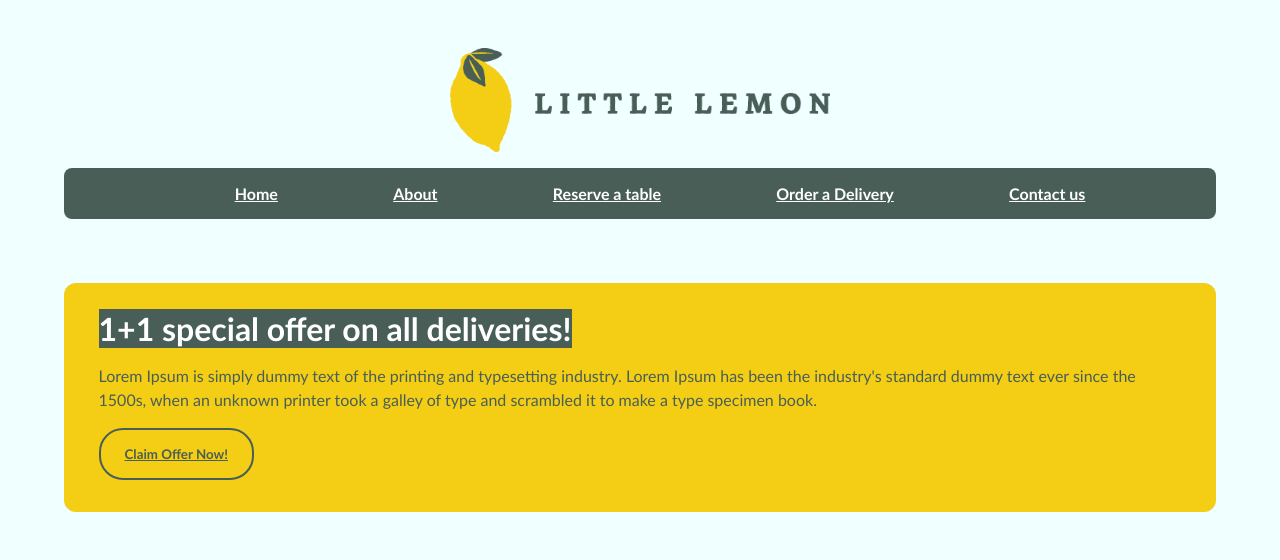
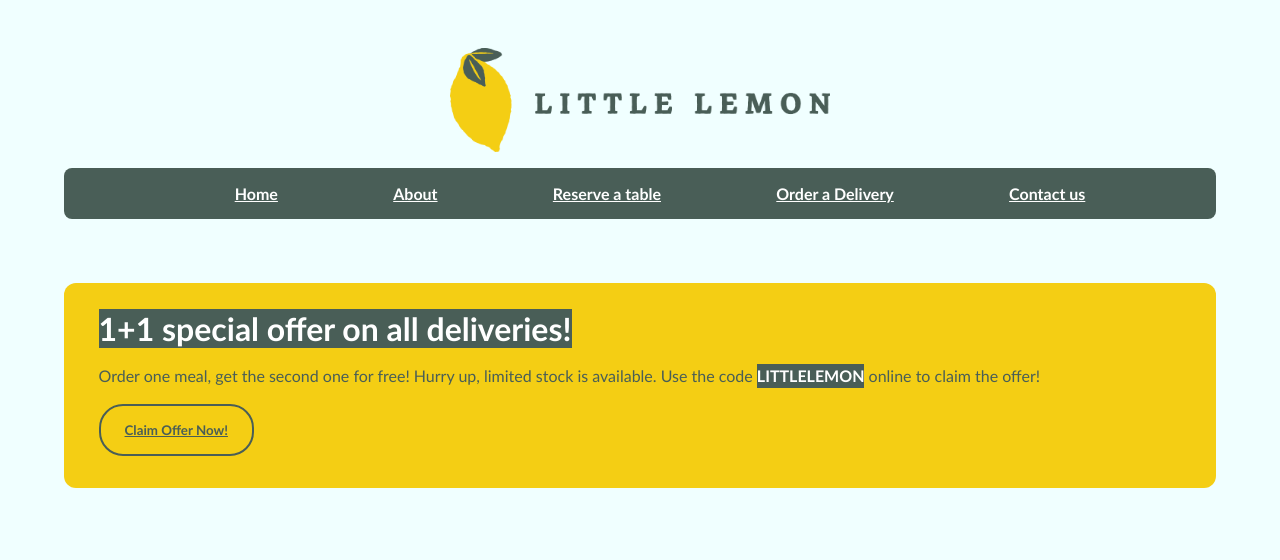
Before and after one commit to edenmeiman/LittleLemon, a plain HTML site: page index.html in a window 1280 px wide. Shown: the top 560 px of the page. Drawn offline with Linux system fonts and the light colour scheme.

Commit message:
adding promo

```diff
--- a/index.html
+++ b/index.html
@@ -23,7 +23,7 @@
     <section id="banner">
         <article>
             <h2 class="articletitle">1+1 special offer on all deliveries!</h1>
-            <p>Lorem Ipsum is simply dummy text of the printing and typesetting industry. Lorem Ipsum has been the industry's standard dummy text ever since the 1500s, when an unknown printer took a galley of type and scrambled it to make a type specimen book.</p>
+            <p>Order one meal, get the second one for free! Hurry up, limited stock is available. Use the code <span class="promo">LITTLELEMON</span> online to claim the offer!</p>
             <button><a href="delivery.html">Claim Offer Now!</button></a>
         </article>
     </section>
--- a/styles.css
+++ b/styles.css
@@ -99,6 +99,13 @@ a {
 
 }
 
+.promo {
+    background-color: #495E57;
+    color: white;
+    display: inline-flex;
+    font-weight: bold;
+}
+
 .i:hover:hover{
     transform: scale(110%);
     transition: transform 0.5s;
```
